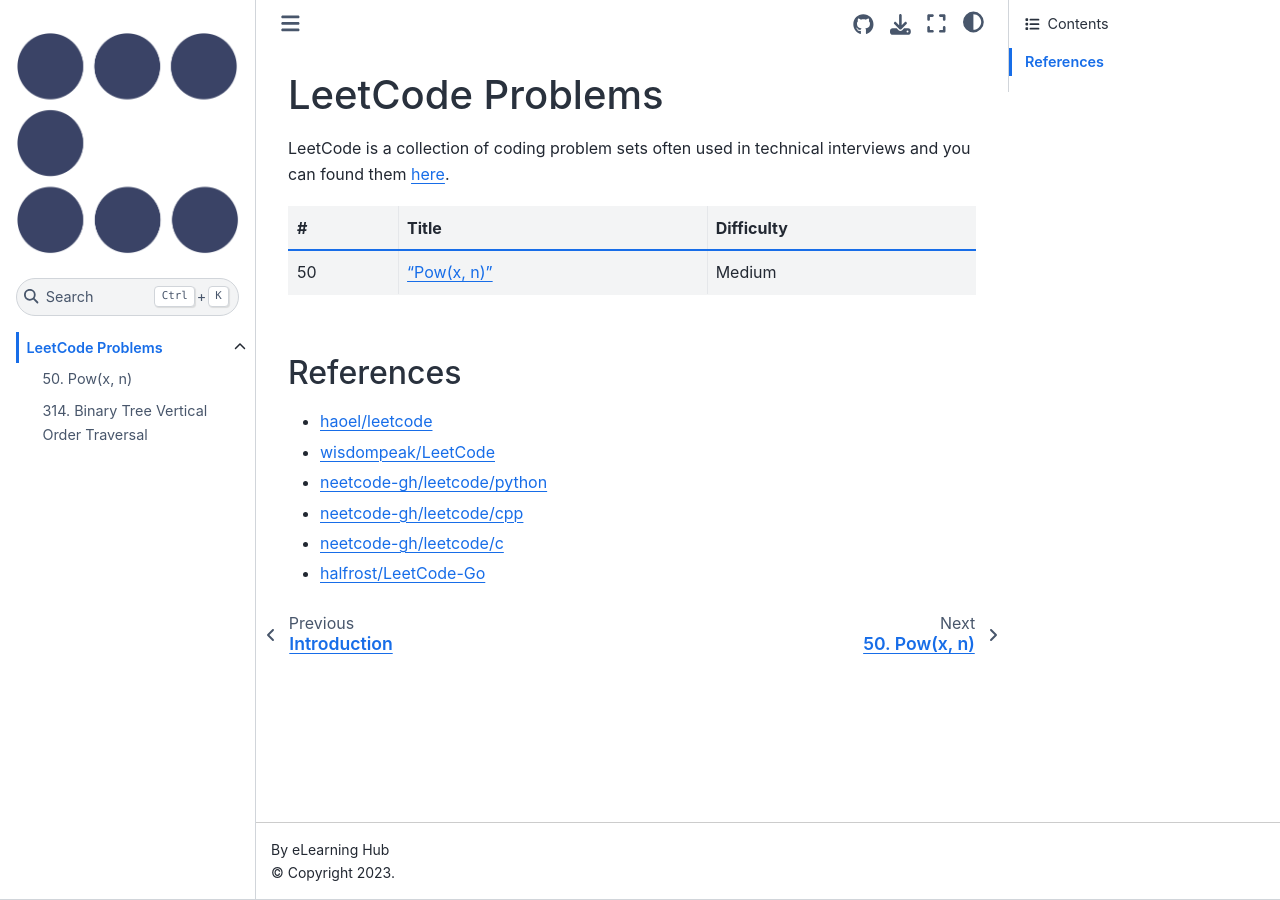
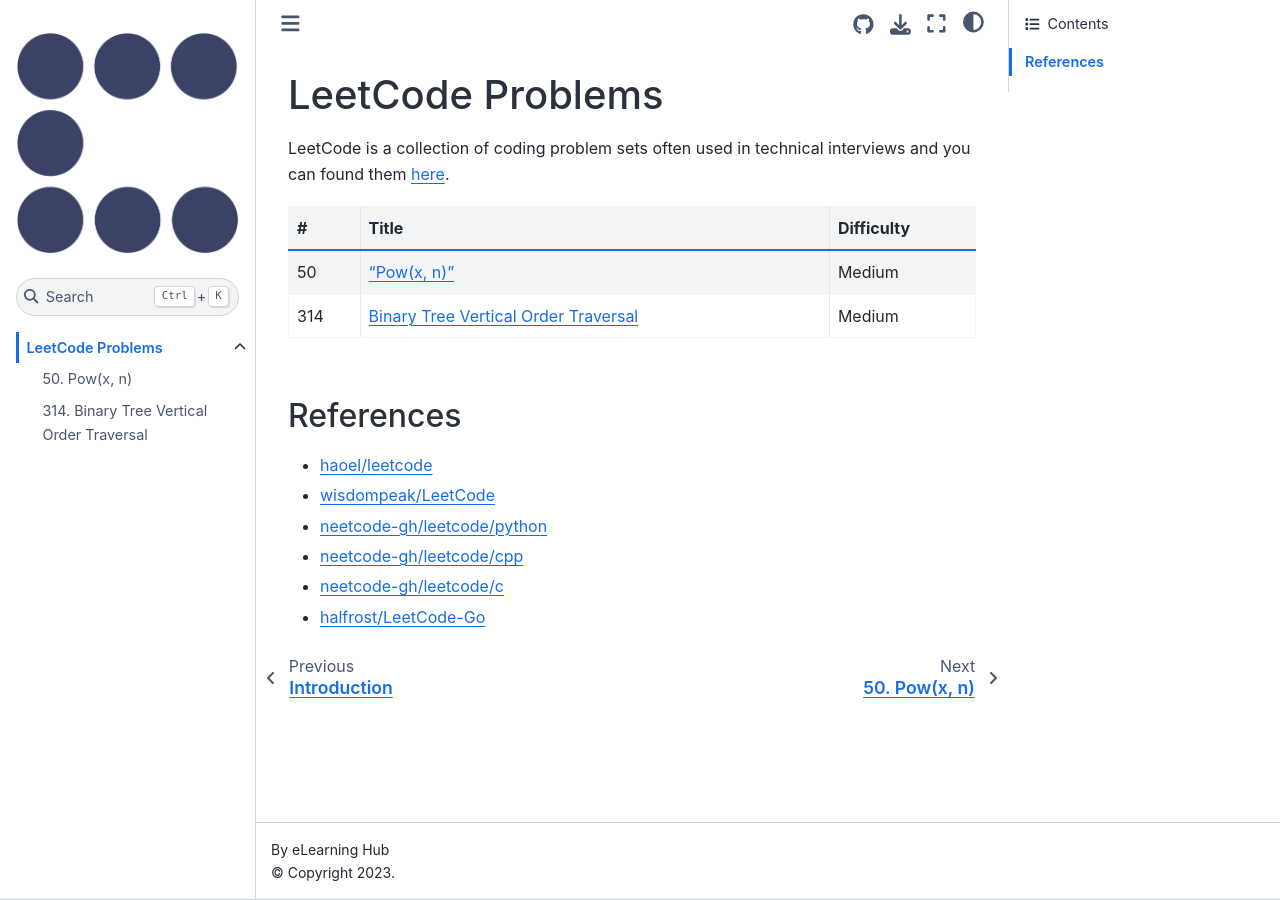
Before and after one commit to eLearningHub/Coding-Book, a Jupyter Book: the page built from leetcode/0000-index.md, in a window 1280 px wide. Built offline with Jupyter Book 1.0.4 settings and Sphinx 7.4.7 and the Sphinx Book theme 1.1.4, drawn with Linux system fonts in a browser that asks for light colours.

Commit message:
Binary Tree Vertical Order Traversal

```diff
--- a/leetcode/0000-index.md
+++ b/leetcode/0000-index.md
@@ -5,6 +5,7 @@
 | # | Title | Difficulty |
 |---| ----- | ---------- |
 |50|["Pow(x, n)"](powx-n)|Medium|
+|314|[Binary Tree Vertical Order Traversal](tree-314)|Medium|
 
 ## References
 
```
